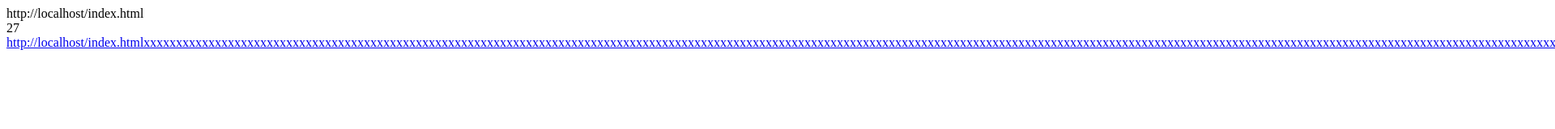
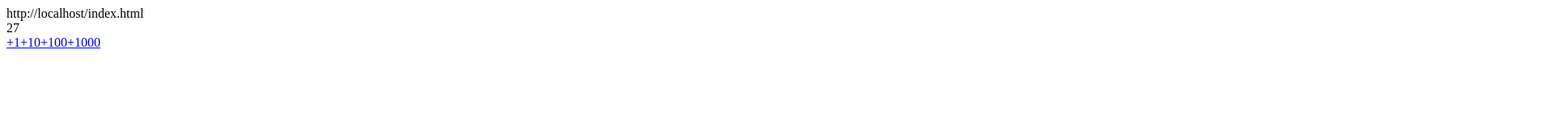
Before and after one commit to inuscript/how-log-url, a website: page index.html in a window 1280 px wide. Shown: the top 160 px of the page at 81% size, 1920 px wide, since content can reach past the window. Drawn offline with nearby package versions, Linux system fonts and the light colour scheme.

Commit message:
add links

```diff
--- a/index.html
+++ b/index.html
@@ -15,9 +15,25 @@
     var uri = window.location.href
     $("#url").text(uri)
     $("#count").text(uri.length)
-    var nextUrl = uri + "x".repeat(1000)
-    var $a = $("<a>").attr("href", nextUrl).text(nextUrl)
-    $("#links").append($a)
+    var parse = uri.split("?")
+    var host = parse[0]
+    var q = parse[1] || ""
+    var nextUrl1 = host + "?" + q + "x".repeat(1)
+    var nextUrl10 = host + "?" + q + "x".repeat(10)
+    var nextUrl100 = host + "?" + q + "x".repeat(100)
+    var nextUrl1000 = host + "?" + q + "x".repeat(1000)
+    $("#links").append(
+      $("<a>").attr("href", nextUrl1).text("+1")
+    )
+    $("#links").append(
+      $("<a>").attr("href", nextUrl10).text("+10")
+    )
+    $("#links").append(
+      $("<a>").attr("href", nextUrl100).text("+100")
+    )
+    $("#links").append(
+      $("<a>").attr("href", nextUrl1000).text("+1000")
+    )
     </script>
   </body>
 </html>
```
